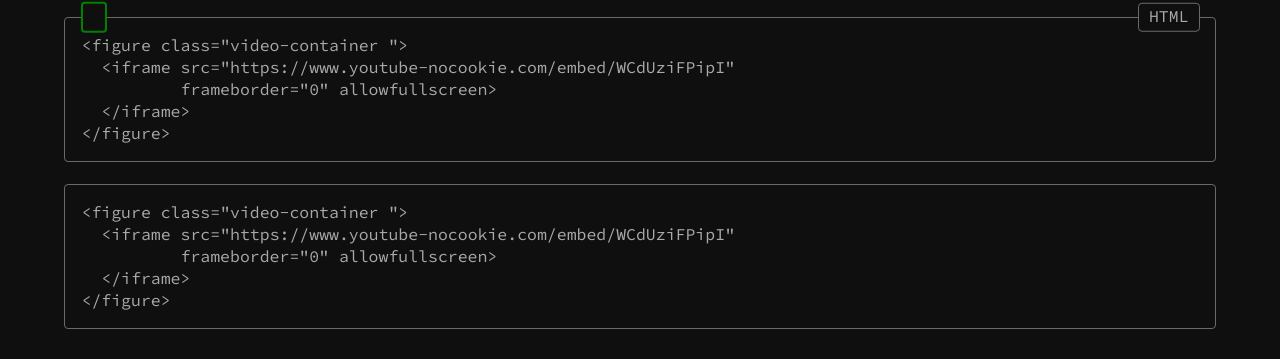
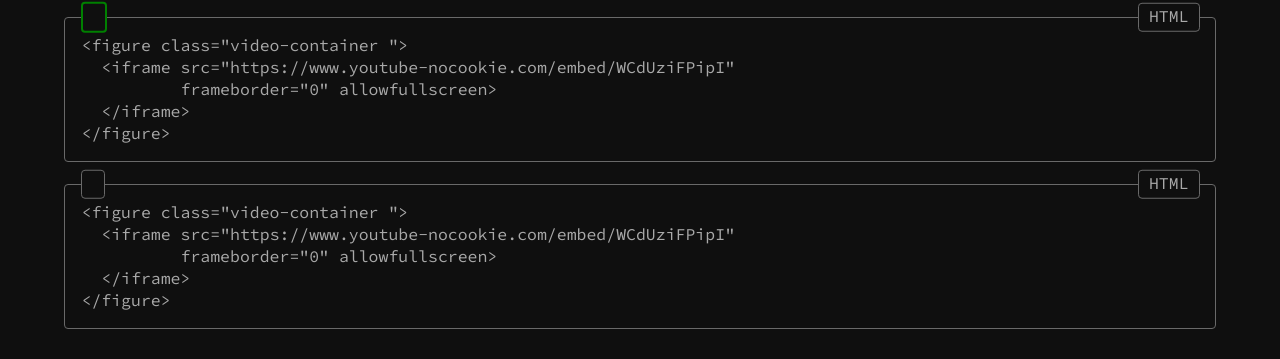
Before and after one commit to nonsensation/nonsensation.github.io, a Jekyll site: the page built from _posts/2020-12-01-Markdown.md, in a window 1280 px wide. Shown: the part 5602-5961 px from the top of the page. Built offline with Jekyll 4.4.1, drawn with Linux system fonts in a browser that asks for light colours; some web fonts are replaced.

````diff
--- a/_posts/2020-12-01-Markdown.md
+++ b/_posts/2020-12-01-Markdown.md
@@ -234,7 +234,7 @@ It converts "HTML", but keep intact partial entries like "xxxHTMLyyy" and so on.
   </iframe>
 </figure>
 ```
-{: .icon-languagedata-lang="html"}
+{: .icon-language data-lang="html"}
 
 
 ### Images
````
